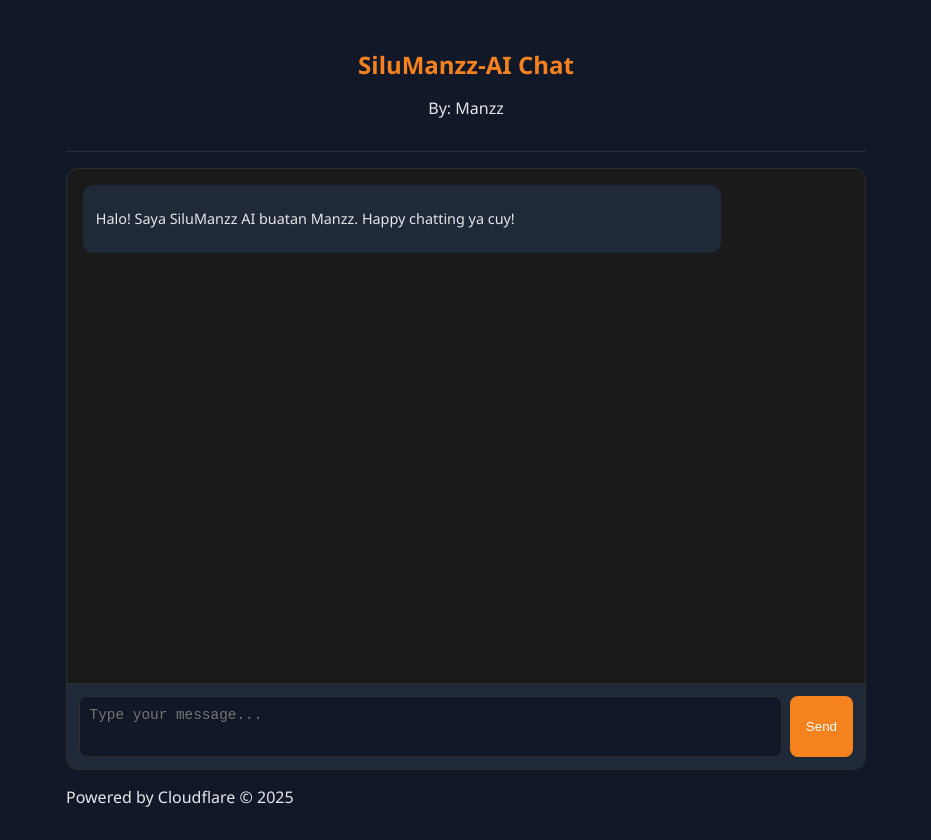
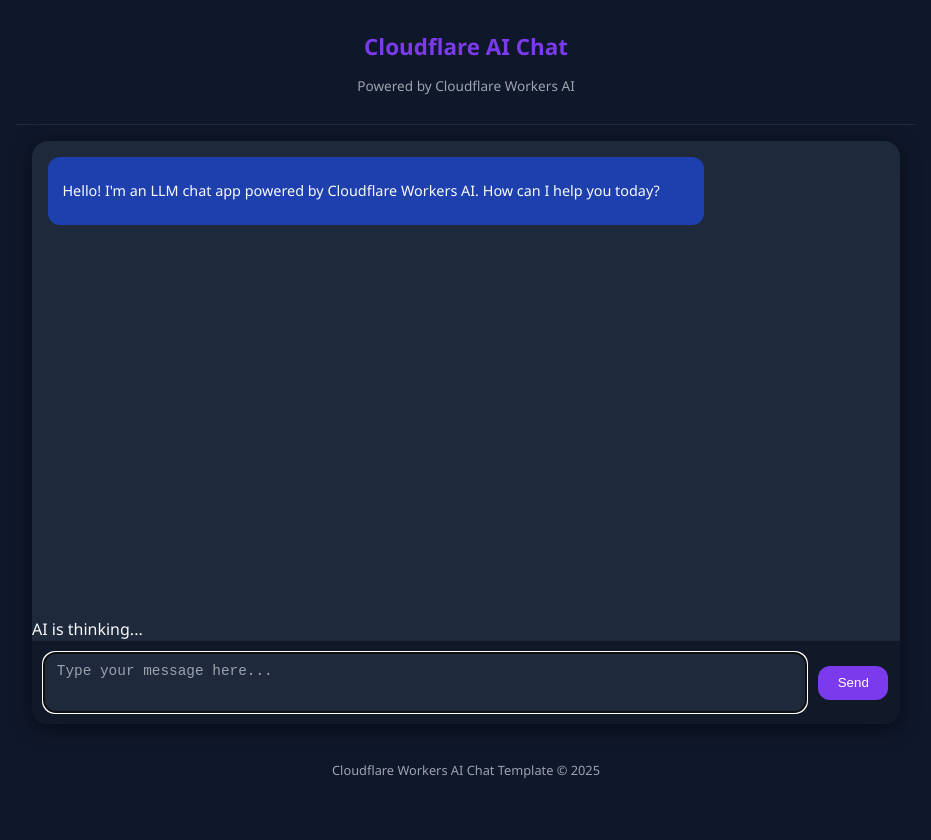
Before and after one commit to manzz671/cf-ai, a website: page public/index.html in a window 1280 px wide. Shown: the whole page, without its empty margins (174-1105 px from the left). After the commit the page ends 800 px from the top, so only its background shows below. Drawn offline with Linux system fonts and the light colour scheme.

Commit message:
Revise HTML structure and styles for chat app
Updated the title and styling for the chat application. Changed colors and layout for better user experience.

````diff
--- a/public/index.html
+++ b/public/index.html
@@ -1,51 +1,60 @@
 <!doctype html>
-<html lang="id">
+<html lang="en">
 <head>
   <meta charset="UTF-8" />
   <meta name="viewport" content="width=device-width, initial-scale=1.0" />
-  <title>SiluManzz AI Chat</title>
+  <title>LLM Chat App</title>
   <style>
     :root {
-      --primary-color: #f6821f;
-      --primary-hover: #e67e22;
-      --border-color: #2d2d2d;
-      --text-color: #e5e7eb;
+      --primary-color: #7c3aed; /* ungu elegan */
+      --primary-hover: #8b5cf6;
+      --bg-dark: #0f172a;       /* dasar gelap */
+      --bg-chat: #1e293b;       /* area chat */
+      --bg-input: #111827;      /* input box */
+      --text-color: #f9fafb;
       --text-light: #9ca3af;
-      --user-msg-bg: #2c2c2c;
-      --assistant-msg-bg: #1f2937;
-      --bg-dark: #111827;
+      --user-msg-bg: #334155;
+      --assistant-msg-bg: #1e40af;
     }
 
     body {
       font-family: "Segoe UI", Roboto, sans-serif;
       background-color: var(--bg-dark);
       color: var(--text-color);
-      max-width: 800px;
+      max-width: 900px;
       margin: 0 auto;
-      padding: 1rem;
+      display: flex;
+      flex-direction: column;
+      height: 100vh;
     }
 
     header {
       text-align: center;
-      margin-bottom: 1rem;
-      padding: 1rem 0;
-      border-bottom: 1px solid var(--border-color);
+      padding: 1rem;
+      border-bottom: 1px solid #1e293b;
+      background-color: var(--bg-dark);
     }
 
     h1 {
-      font-size: 1.5rem;
+      font-size: 1.4rem;
       color: var(--primary-color);
+      margin-bottom: 0.25rem;
+    }
+
+    header p {
+      font-size: 0.85rem;
+      color: var(--text-light);
     }
 
     .chat-container {
+      flex: 1;
       display: flex;
       flex-direction: column;
-      height: calc(100vh - 200px);
-      min-height: 400px;
-      border: 1px solid var(--border-color);
-      border-radius: 12px;
+      background-color: var(--bg-chat);
+      border-radius: 16px; /* sudut lembut */
+      margin: 1rem;
       overflow: hidden;
-      background-color: #1a1a1a;
+      box-shadow: 0 4px 20px rgba(0,0,0,0.5);
     }
 
     .chat-messages {
@@ -56,9 +65,9 @@
 
     .message {
       margin-bottom: 1rem;
-      padding: 0.6rem 0.8rem;
-      border-radius: 10px;
-      max-width: 80%;
+      padding: 0.6rem 0.9rem;
+      border-radius: 12px; /* lebih bulat */
+      max-width: 75%;
       font-size: 0.9rem;
       line-height: 1.4;
     }
@@ -75,31 +84,37 @@
 
     .message-input {
       display: flex;
+      align-items: center;
       padding: 0.75rem;
-      border-top: 1px solid var(--border-color);
-      background-color: #1f2937;
+      background-color: var(--bg-input);
+      border-top: 1px solid #1e293b;
     }
 
     #user-input {
       flex: 1;
-      padding: 0.6rem;
-      border: 1px solid var(--border-color);
-      border-radius: 8px;
-      background-color: #111827;
+      padding: 0.6rem 0.8rem;
+      border: none;
+      border-radius: 12px;
+      background-color: #1e293b;
       color: var(--text-color);
       font-size: 0.9rem;
       resize: none;
       min-height: 40px;
     }
 
+    #user-input::placeholder {
+      color: var(--text-light);
+    }
+
     #send-button {
-      margin-left: 0.5rem;
-      padding: 0 1rem;
+      margin-left: 0.75rem;
+      padding: 0.6rem 1.2rem;
       background-color: var(--primary-color);
       color: white;
       border: none;
-      border-radius: 8px;
+      border-radius: 12px;
       cursor: pointer;
+      font-weight: 500;
       transition: background-color 0.2s;
     }
 
@@ -107,21 +122,31 @@
       background-color: var(--primary-hover);
     }
 
-    /* Styling blok kode */
+    #send-button:disabled {
+      background-color: var(--text-light);
+      cursor: not-allowed;
+    }
+
+    footer {
+      text-align: center;
+      font-size: 0.8rem;
+      color: var(--text-light);
+      padding: 0.5rem;
+    }
+
+    /* blok kode */
     pre {
       background-color: #0f172a;
       padding: 0.75rem;
-      border-radius: 8px;
+      border-radius: 12px;
       overflow-x: auto;
       font-size: 0.85rem;
       position: relative;
     }
-
     pre code {
       color: #f9fafb;
       font-family: Consolas, monospace;
     }
-
     .copy-btn {
       position: absolute;
       top: 6px;
@@ -131,44 +156,48 @@
       border: none;
       padding: 0.25rem 0.5rem;
       font-size: 0.75rem;
-      border-radius: 4px;
+      border-radius: 6px;
       cursor: pointer;
     }
   </style>
 </head>
 <body>
   <header>
-    <h1>SiluManzz-AI Chat</h1>
-    <p>By: Manzz</p>
+    <h1>Cloudflare AI Chat</h1>
+    <p>Powered by Cloudflare Workers AI</p>
   </header>
 
   <div class="chat-container">
     <div id="chat-messages" class="chat-messages">
       <div class="message assistant-message">
-        <p>Halo! Saya SiluManzz AI buatan Manzz. Happy chatting ya cuy!</p>
+        <p>Hello! I'm an LLM chat app powered by Cloudflare Workers AI. How can I help you today?</p>
       </div>
     </div>
 
+    <div class="typing-indicator" id="typing-indicator">
+      AI is thinking...
+    </div>
+
     <div class="message-input">
-      <textarea id="user-input" placeholder="Type your message..." rows="1"></textarea>
+      <textarea id="user-input" placeholder="Type your message here..." rows="1" autofocus></textarea>
       <button id="send-button">Send</button>
     </div>
   </div>
 
   <footer>
-    <p>Powered by Cloudflare &copy; 2025</p>
+    <p>Cloudflare Workers AI Chat Template &copy; 2025</p>
   </footer>
 
   <script>
     const chatMessages = document.getElementById("chat-messages");
 
     function renderMessage(text, type="assistant") {
-      // ubah link jadi hyperlink
+      // hyperlink otomatis
       text = text.replace(/(https?:\/\/[^\s]+)/g, '<a href="$1" target="_blank">$1</a>');
 
-      // cek blok kode ```
-      if (text.includes("```")) {
-        const codeContent = text.replace(/```/g, "").trim();
+      // blok kode jika diawali & diakhiri ```
+      if (text.startsWith("```") && text.endsWith("```")) {
+        const codeContent = text.slice(3, -3).trim();
         text = `<pre><code>${codeContent}</code><button class="copy-btn" onclick="copyCode(this)">Copy</button></pre>`;
       }
 
````
